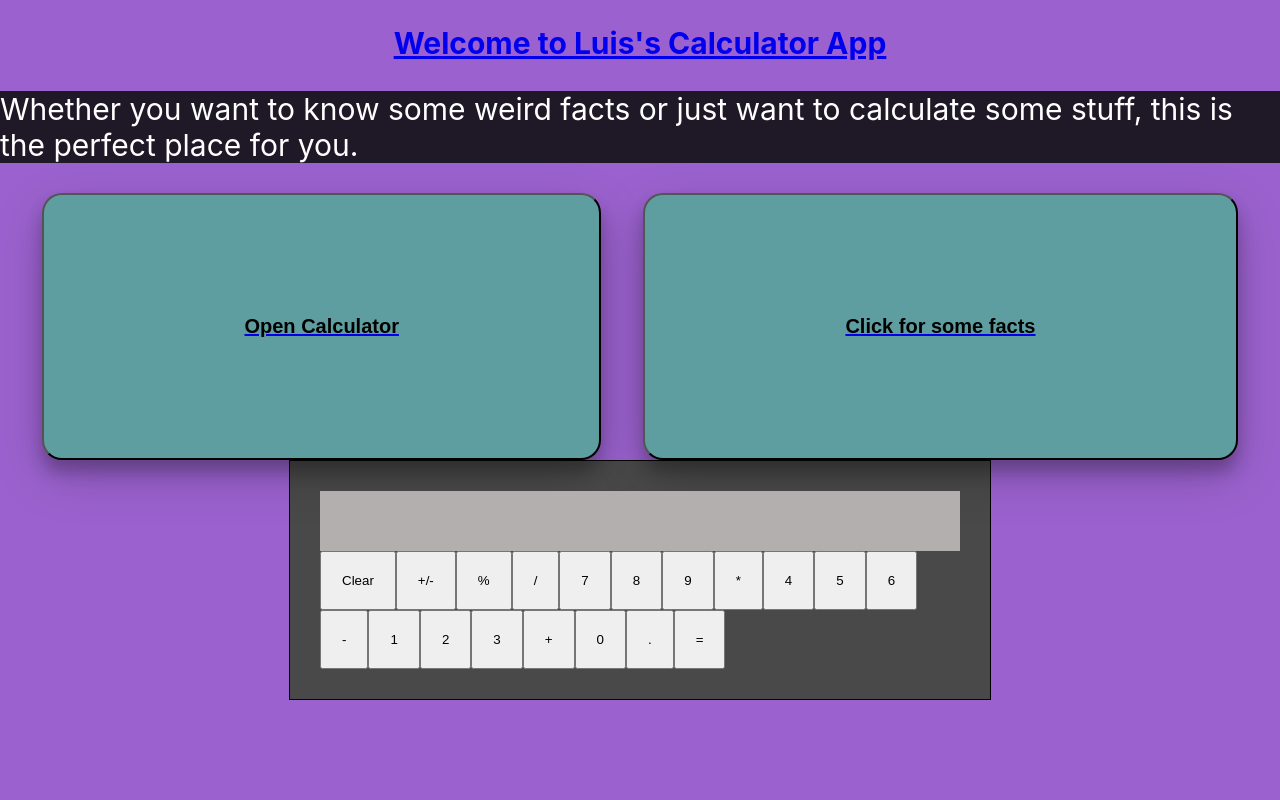
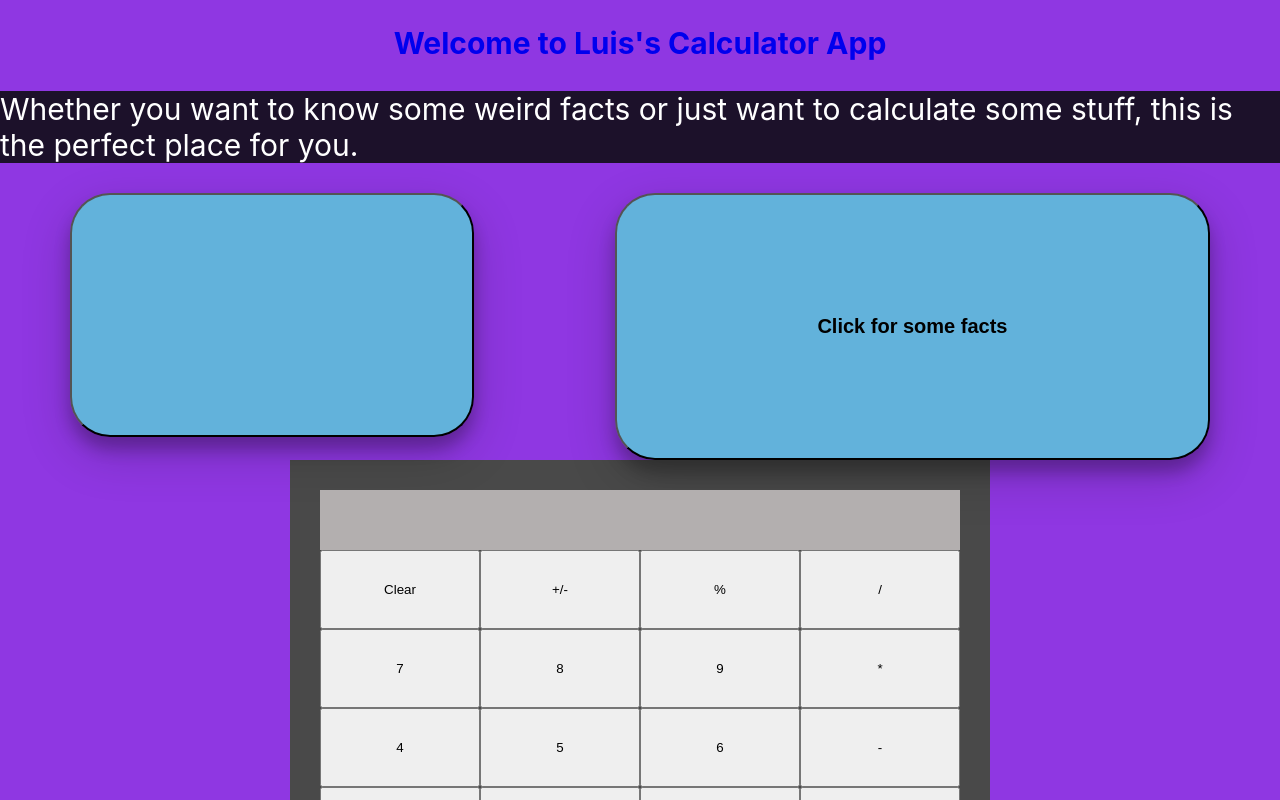
Before and after one commit to LuisGtk/react-calc-app, a React (Create React App) app: page /Calculator in a window 1280 px wide. Shown: the top 800 px of the page. Built offline with nearby package versions, Linux system fonts and the light colour scheme.

Commit message:
css changes

```diff
--- a/src/App.css
+++ b/src/App.css
@@ -7,31 +7,33 @@ justify-content: center;
 text-decoration: none;
 }
 body{
-  background-color: rgb(155, 98, 207);
+  background-color: rgb(143, 55, 226);
 }
 h1{
   text-align: center;
+}
+a{
   text-decoration: none;
 }
 .buttons{
   display: flex;
-  justify-content: space-evenly;
+  justify-content: space-around;
 }
 #OpenCalc{
-  border-radius: 20px;
+  border-radius: 40px;
   box-shadow: 0 12px 16px 0 rgba(0,0,0,0.24), 0 17px 50px 0 rgba(0,0,0,0.19);
   padding: 120px 200px;
-  background-color: cadetblue;
+  background-color: rgba(86, 214, 218, 0.776);
   font-weight: bold;
   font-size: 20px;
   display: flex;
 
 }
 #mathInfo{
-border-radius: 20px;
+border-radius: 40px;
 box-shadow: 0 12px 16px 0 rgba(0,0,0,0.24), 0 17px 50px 0 rgba(0,0,0,0.19);
 padding: 120px 200px;
-background-color: cadetblue;
+background-color: rgba(86, 214, 218, 0.776);
 font-weight: bold;
 font-size: 20px;
 display: flex;
--- a/src/App.js
+++ b/src/App.js
@@ -5,8 +5,6 @@ import Info from './components/Info';
 import './App.css';
 
 function App() {
-
-  // HOME PAGE
   return (
     <div>
       <nav>
@@ -17,13 +15,12 @@ function App() {
         <main className='buttons'>
           {/* Making the open calculator button into a link */}
           <Link to="/Calculator">
-            <button id='OpenCalc'>Open Calculator</button>
+            <button id='OpenCalc'></button>
           </Link>
 
           <Link to="Info" >
             <button id="mathInfo">Click for some facts</button>
           </Link>
-
         </main>
       </nav>
       {/* component will only render the first route that matches/includes the path */}
--- a/src/components/Calculator/Calculator.css
+++ b/src/components/Calculator/Calculator.css
@@ -1,4 +1,4 @@
-.display{
+.display {
   display: flex;
   justify-content: center;
   background-color: rgb(179, 175, 175);
@@ -6,28 +6,31 @@
   font-size: 1.5rem;
   position: relative;
 }
-      .CalcBoard{
-        margin: 0 auto;
+
+.CalcBoard {
+  margin: auto;
   padding: 30px;
   background-color: rgb(73, 73, 73);
-        display: flexbox;
-          border: 1px solid ;
   width: 50%;
   justify-content: center;
   align-items: center;
 }
-      /* .row{
-          display:grid;
+
+.row {
+  display: grid;
   grid-template-columns: repeat(4, 1fr);
-      } */
-      .total{
+}
+
+.total {
   position: absolute;
   bottom: 2%;
   right: 3%;
 }
-      .row > * {
-          padding: 20px;
+
+.row>* {
+  padding: 30px;
 }
-      .row button:hover{
+
+.row button:hover {
   background-color: rgb(199, 194, 194);
 }
```
Lines whose indentation alone changed are shown as unchanged.
